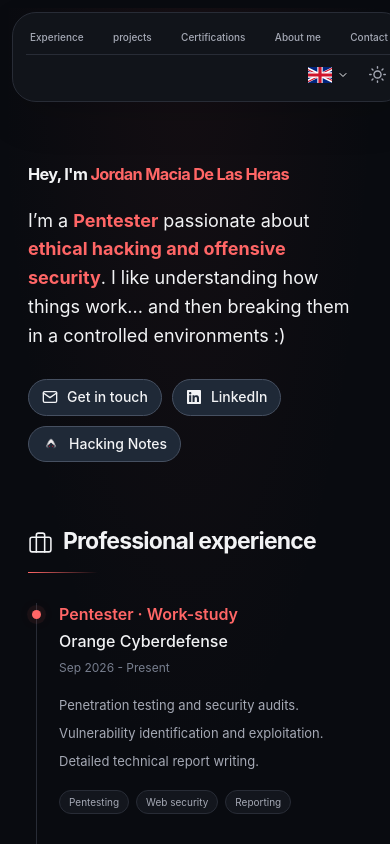
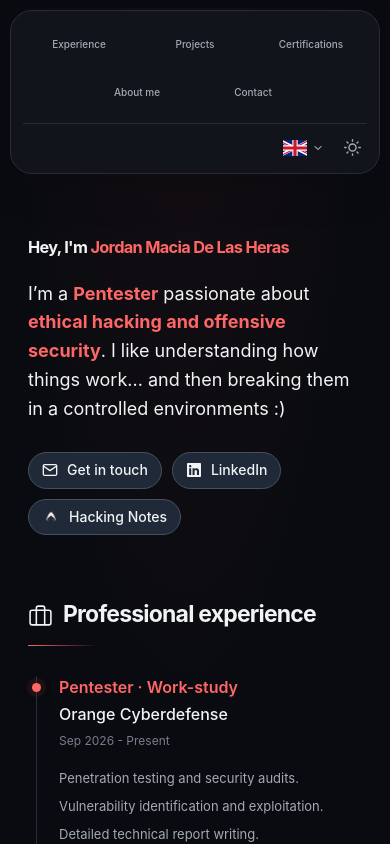
Before and after one commit to Jordanmacia/jordanmacia.github.io, a React (Create React App) app: page /about in a window 390 px wide. Shown: the top 844 px of the page. Built offline with nearby package versions, Linux system fonts and the light colour scheme.

Commit message:
bugs 2026

```diff
--- a/src/portfolio.css
+++ b/src/portfolio.css
@@ -196,7 +196,7 @@
 /* Credential links and an about section that keeps the focus on the person. */
 .pf-cert-grid { display: grid; grid-template-columns: repeat(3, minmax(0, 1fr)); gap: 16px; }
 .portfolio .pf-cert { display: flex; flex-direction: column; align-items: stretch; gap: 0; min-width: 0; border: 1px solid #ffffff12; border-radius: 12px; padding: 12px; background: #ffffff04; color: var(--pf-text); transition: background 180ms, border-color 180ms; }
-.portfolio .pf-cert:hover { border-color: #ffffff28; background: #ffffff08; }
+.portfolio .pf-cert:hover { border-color: var(--pf-accent); background: #ffffff08; }
 .portfolio .pf-cert:hover .pf-cert-link { text-decoration: underline; text-underline-offset: 4px; }
 .pf-cert-preview { position: relative; width: 100%; min-width: 0; aspect-ratio: 1920 / 1079; overflow: hidden; border: 0; border-radius: 6px; background: #11151c; }
 .pf-cert-preview picture { position: absolute; inset: 0; display: block; }
@@ -348,7 +348,7 @@
   border-color: #18213212;
   box-shadow: none;
 }
-html[data-theme="light"] .portfolio .pf-cert:hover { border-color: #18213230; background: #fff; }
+html[data-theme="light"] .portfolio .pf-cert:hover { border-color: #c4253b; background: #fff; }
 html[data-theme="light"] .pf-cert-preparing { background: #fff; border-color: #18213212; box-shadow: none; }
 html[data-theme="light"] .pf-cert-mark-wide img { filter: brightness(.45); }
 html[data-theme="light"] .pf-cert-preview { background: #edf0f6; border-color: #e3e7ef; }
@@ -378,12 +378,16 @@
 }
 @media (max-width: 600px) {
   .pf-container { width: calc(100% - 40px); }
-  .pf-header { top: 12px; padding-inline: 12px; }
-  .pf-nav { --pf-nav-wide: min(440px, 100%); --pf-nav-narrow: min(420px, calc(100% - 16px)); max-width: 440px; display: flex; flex-direction: column; align-items: stretch; border-radius: calc(24px - 6px * var(--pf-nav-morph)); gap: 5px; padding: calc(12px - 4px * var(--pf-nav-morph)) 13px; }
+  .pf-header { top: 10px; padding-inline: 10px; }
+  /* The two-row mobile menu has a fixed shape: the desktop morph would otherwise
+     change its padding while the browser is settling the initial viewport. */
+  .pf-nav { --pf-nav-morph: 0 !important; --pf-nav-wide: 100%; --pf-nav-narrow: 100%; box-sizing: border-box; max-width: 440px; display: flex; flex-direction: column; align-items: stretch; border-radius: 22px; gap: 9px; padding: 11px 12px; }
   .pf-nav-tools { border-left: none; padding-left: 0; align-self: flex-end; }
-  .pf-nav-links { justify-content: space-between; min-width: 0; border-bottom: 1px solid var(--pf-border); padding-bottom: 5px; }
-  .pf-nav-links a { font-size: 10px; padding: 6px 4px; }
-  .pf-hero { padding-block: 157px 65px; }
+  .pf-nav-links { display: grid; grid-template-columns: repeat(6, minmax(0, 1fr)); align-items: stretch; gap: 4px; min-width: 0; border-bottom: 1px solid var(--pf-border); padding-bottom: 9px; }
+  .pf-nav-links a { display: grid; grid-column: span 2; place-items: center; min-height: 34px; padding: 5px 3px; font-size: 10px; line-height: 1.2; text-align: center; white-space: normal; }
+  .pf-nav-links a:nth-child(4) { grid-column: 2 / span 2; }
+  .pf-nav-links a:nth-child(5) { grid-column: 4 / span 2; }
+  .pf-hero { padding-block: 230px 65px; }
   .pf-hero h1 { font-size: clamp(13px, 4.2vw, 25px); letter-spacing: -.7px; }
   .pf-hero-intro { margin-top: 22px; font-size: 18px; line-height: 1.6; }
   .pf-social-links { gap: 10px; margin-top: 28px; }
@@ -425,7 +429,7 @@
   .pf-footer-divider { margin-inline: 0; }
 }
 @media (max-width: 360px) {
-  .pf-nav-links { gap: 0; }
+  .pf-nav-links { gap: 3px; }
   .pf-nav-links a { font-size: 9px; padding-inline: 2px; }
 }
 /* React Bits-inspired details: one-shot reveals and stable text. */
--- a/src/portfolioCopy.js
+++ b/src/portfolioCopy.js
@@ -2,6 +2,7 @@
 const portfolioCopy = {
   en: {
     experience: 'Experience',
+    projects: 'Projects',
     experience_heading: 'Professional experience',
     projects_heading: 'Projects & practice',
     about_heading: 'About me',
@@ -57,6 +58,7 @@
   },
   es: {
     experience: 'Experiencia',
+    projects: 'Proyectos',
     experience_heading: 'Experiencia profesional',
     projects_heading: 'Proyectos y práctica',
     about_heading: 'Sobre mí',
@@ -112,6 +114,7 @@
   },
   fr: {
     experience: 'Expérience',
+    projects: 'Projets',
     experience_heading: 'Expérience professionnelle',
     projects_heading: 'Projets & pratique',
     about_heading: 'À propos',
@@ -167,6 +170,7 @@
   },
   ad: {
     experience: 'Experiència',
+    projects: 'Projectes',
     experience_heading: 'Experiència professional',
     projects_heading: 'Projectes i pràctica',
     about_heading: 'Sobre mi',
```
